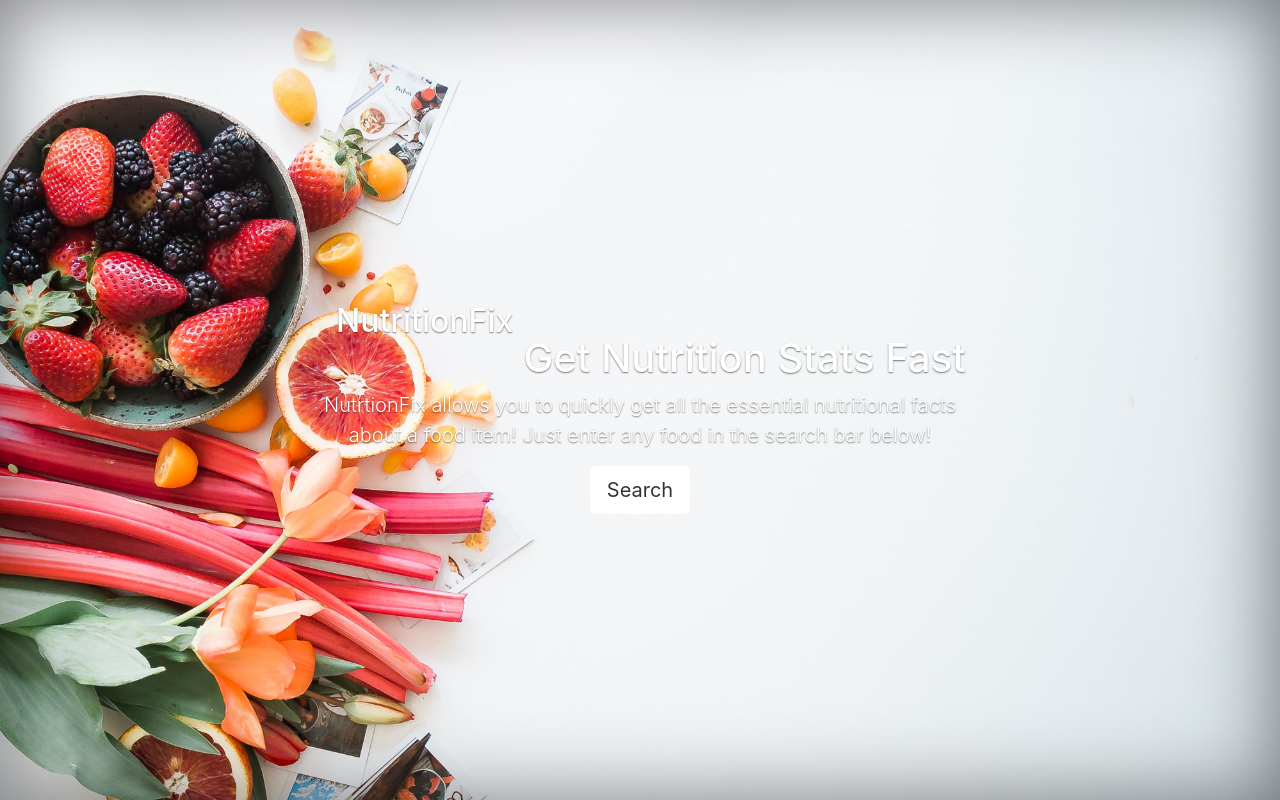
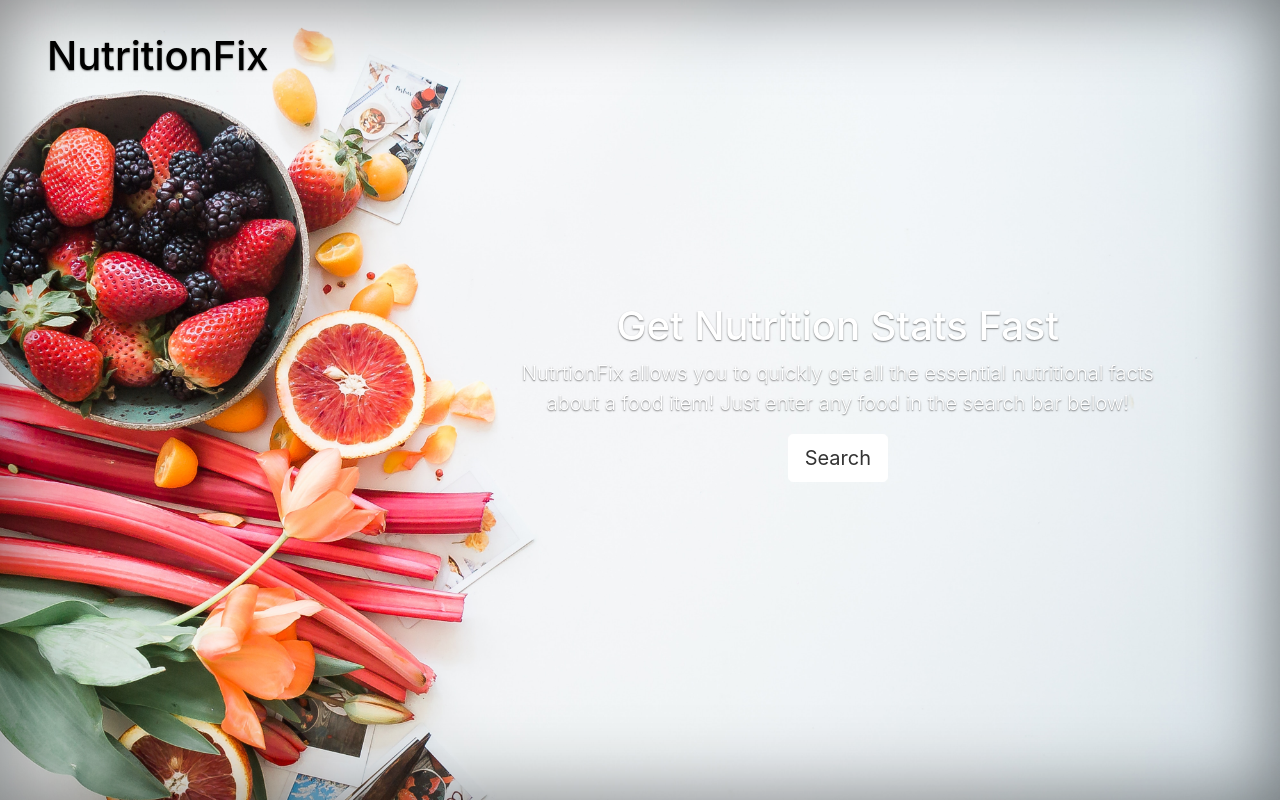
Before and after one commit to andymuller/group-project, a plain HTML site: page index.html in a window 1280 px wide. Drawn offline with nearby package versions, Linux system fonts and the light colour scheme; a script that the page names is missing.

Commit message:
mast-head brand position

```diff
--- a/assets/css/style.css
+++ b/assets/css/style.css
@@ -68,7 +68,9 @@ body {
 }
 
 .masthead-brand {
-  margin-bottom: 0;
+  color:#000;
+  font-size: 40px;
+  margin-left: 15px;
 }
 
 .nav-masthead .nav-link {
@@ -89,8 +91,9 @@ body {
 }
 
 .nav-masthead .active {
-  color: #fff;
+  color: #b;
   border-bottom-color: #fff;
+
 }
 
 @media (min-width: 48em) {
--- a/index.html
+++ b/index.html
@@ -12,11 +12,11 @@
 
 <body class = "bg">
     <div class="site-wrapper">
+        <div class="inner">
+            <h2 class="masthead-brand" href="#">NutritionFix</h2>
+        </div>
          <div class="site-wrapper-inner" >
             <div class="cover-container">
-                <div class="inner">
-                    <h2 class="masthead-brand" href="#">NutritionFix</h2>
-                </div>
                 <div class="inner-cover">
                     <h1 class="cover-heading">Get Nutrition Stats Fast</h1>
                     <p class="lead">
```
Also changed, not shown: 2 other files.
